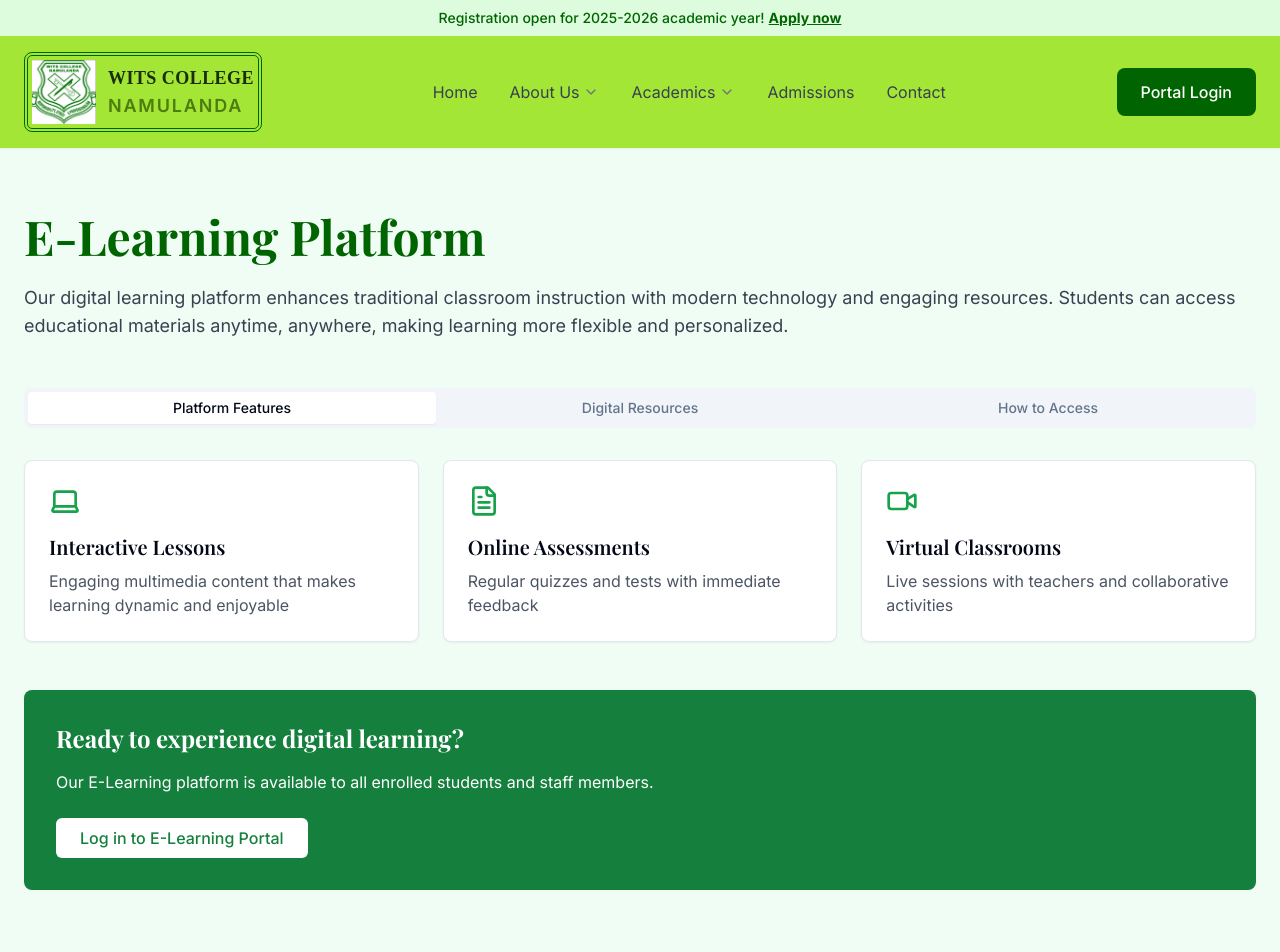
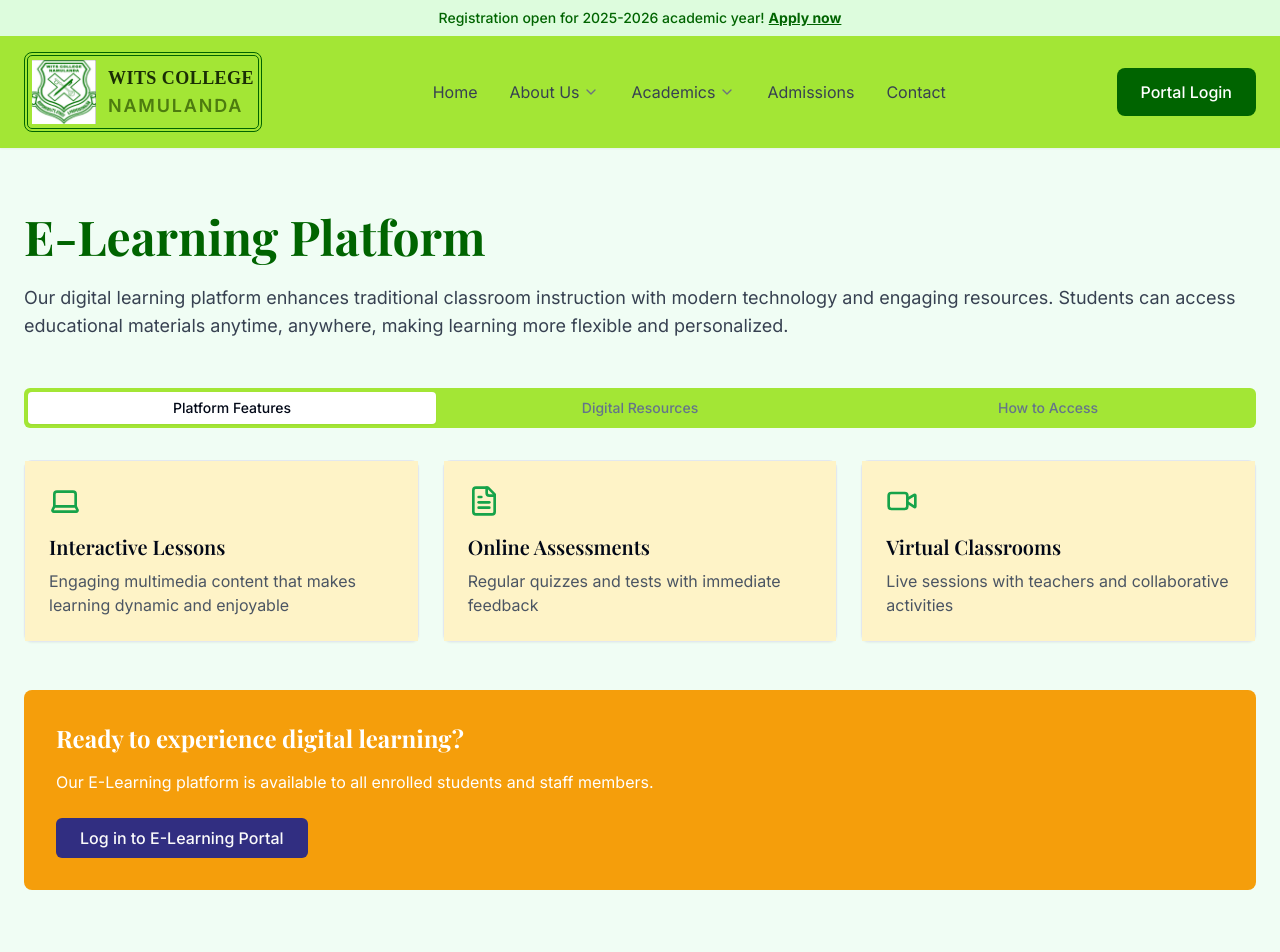
Before and after one commit to Ckealeb/wicona, a React (Vite) app: page /academics/elearning in a window 1280 px wide. Shown: the top 952 px of the page. Built offline with nearby package versions, Linux system fonts and the light colour scheme.

Commit message:
Visual edit in Lovable
Edited UI in Lovable

```diff
--- a/src/pages/academics/ELearning.tsx
+++ b/src/pages/academics/ELearning.tsx
@@ -1,14 +1,11 @@
-
 import React from "react";
 import Navigation from "@/components/layout/Navigation";
 import Footer from "@/components/layout/Footer";
 import { Card, CardContent } from "@/components/ui/card";
 import { Tabs, TabsContent, TabsList, TabsTrigger } from "@/components/ui/tabs";
 import { Laptop, BookOpen, Video, FileText } from "lucide-react";
-
 const ELearning = () => {
-  return (
-    <div className="min-h-screen flex flex-col">
+  return <div className="min-h-screen flex flex-col">
       <Navigation />
       <main className="flex-grow bg-green-50">
         <div className="campus-container py-16">
@@ -23,7 +20,7 @@ const ELearning = () => {
           </div>
 
           <Tabs defaultValue="features" className="mb-12">
-            <TabsList className="grid w-full grid-cols-3 mb-8">
+            <TabsList className="grid w-full grid-cols-3 mb-8 bg-lime-400">
               <TabsTrigger value="features">Platform Features</TabsTrigger>
               <TabsTrigger value="resources">Digital Resources</TabsTrigger>
               <TabsTrigger value="access">How to Access</TabsTrigger>
@@ -32,7 +29,7 @@ const ELearning = () => {
             <TabsContent value="features" className="space-y-6">
               <div className="grid md:grid-cols-2 lg:grid-cols-3 gap-6">
                 <Card className="bg-white">
-                  <CardContent className="pt-6">
+                  <CardContent className="pt-6 bg-amber-100">
                     <div className="text-green-600 mb-4">
                       <Laptop className="h-8 w-8" />
                     </div>
@@ -42,7 +39,7 @@ const ELearning = () => {
                 </Card>
 
                 <Card className="bg-white">
-                  <CardContent className="pt-6">
+                  <CardContent className="pt-6 bg-amber-100">
                     <div className="text-green-600 mb-4">
                       <FileText className="h-8 w-8" />
                     </div>
@@ -52,7 +49,7 @@ const ELearning = () => {
                 </Card>
 
                 <Card className="bg-white">
-                  <CardContent className="pt-6">
+                  <CardContent className="pt-6 bg-amber-100">
                     <div className="text-green-600 mb-4">
                       <Video className="h-8 w-8" />
                     </div>
@@ -65,7 +62,7 @@ const ELearning = () => {
 
             <TabsContent value="resources" className="space-y-6">
               <Card>
-                <CardContent className="pt-6">
+                <CardContent className="pt-6 bg-amber-100">
                   <h3 className="text-xl font-semibold mb-4 text-green-800">Available Digital Resources</h3>
                   <ul className="list-disc pl-5 text-gray-600 space-y-2">
                     <li>E-books and digital textbooks</li>
@@ -80,10 +77,10 @@ const ELearning = () => {
 
             <TabsContent value="access" className="space-y-6">
               <Card>
-                <CardContent className="pt-6">
+                <CardContent className="pt-6 bg-yellow-100">
                   <h3 className="text-xl font-semibold mb-4 text-green-800">Accessing the E-Learning Platform</h3>
                   <ol className="list-decimal pl-5 text-gray-600 space-y-2">
-                    <li>Log in using your student credentials at elearning.wittscollege.ac.ke</li>
+                    <li>Log in using your student credentials at elearning.wittscollege.ac.ug</li>
                     <li>Navigate to your enrolled courses dashboard</li>
                     <li>Click on any course to access its materials</li>
                     <li>Download resources for offline use if needed</li>
@@ -94,18 +91,16 @@ const ELearning = () => {
             </TabsContent>
           </Tabs>
 
-          <div className="bg-green-700 text-white p-8 rounded-lg">
+          <div className="text-white p-8 rounded-lg bg-amber-500">
             <h2 className="text-2xl font-bold mb-4">Ready to experience digital learning?</h2>
             <p className="mb-6">Our E-Learning platform is available to all enrolled students and staff members.</p>
-            <button className="bg-white text-green-700 px-6 py-2 rounded-md font-medium hover:bg-green-50 transition-colors">
+            <button className="px-6 py-2 rounded-md font-medium transition-colors bg-indigo-900 hover:bg-indigo-800 text-zinc-50">
               Log in to E-Learning Portal
             </button>
           </div>
         </div>
       </main>
       <Footer />
-    </div>
-  );
+    </div>;
 };
-
 export default ELearning;
```
